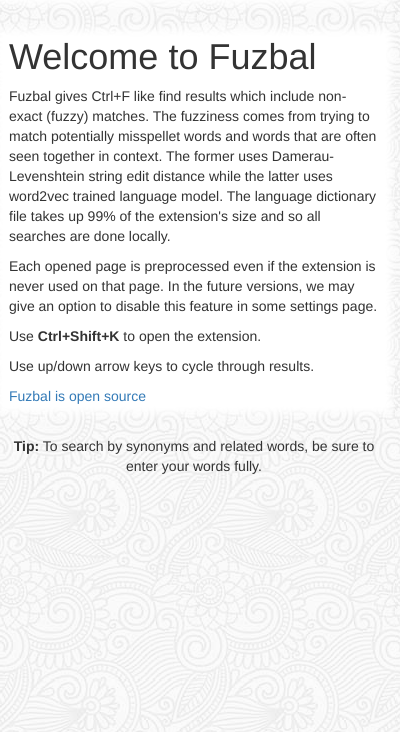
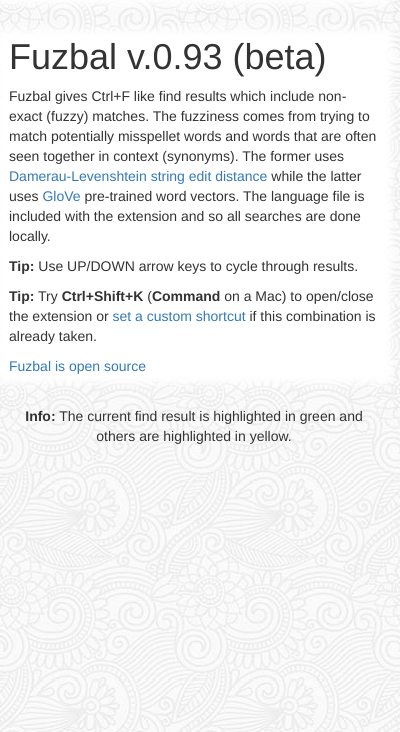
Before and after one commit to ijkilchenko/Fuzbal, a browser extension: page popup.html in a window 400 px wide. Both pictures are taken after a click on the element 11 px from the left and 8 px from the top of the page. Shown: the part 112-844 px from the top of the page. Drawn offline with Linux system fonts and the light colour scheme.

Commit message:
Fixed several issues.

```diff
--- a/popup.html
+++ b/popup.html
@@ -28,19 +28,18 @@
     </div>
 
     <div id="helpTips" style="display:none">
-      <h1>Welcome to Fuzbal
+      <h1>Fuzbal v.0.93 (beta)
       </h1>
       <p>Fuzbal gives Ctrl+F like find results which include non-exact (fuzzy) matches. The fuzziness comes from trying to match potentially
-        misspellet words and words that are often seen together in context. The former uses Damerau-Levenshtein string edit distance while
-        the latter uses word2vec trained language model. The language dictionary file takes up 99% of the extension's size and so all searches are
-        done locally.
+        misspellet words and words that are often seen together in context (synonyms). The former uses <a href="https://en.wikipedia.org/wiki/Damerau%E2%80%93Levenshtein_distance">
+        Damerau-Levenshtein string edit distance</a> while
+        the latter uses <a href="http://nlp.stanford.edu/projects/glove/">GloVe</a> pre-trained word vectors. The language file is included
+        with the extension and so all searches are done locally.
       </p>
-      <p>Each opened page is preprocessed even if the extension is never used on that page. In the future versions, we may give an option to disable
-        this feature in some settings page.
+      <p><b>Tip:</b> Use UP/DOWN arrow keys to cycle through results.
       </p>
-      <p>Use <b>Ctrl+Shift+K</b> to open the extension.
-      </p>
-      <p>Use up/down arrow keys to cycle through results.
+      <p><b>Tip:</b> Try <b>Ctrl+Shift+K</b> (<b>Command</b> on a Mac) to open/close the extension or <a href="http://lifehacker.com/add-custom-keyboard-shortcuts-to-chrome-extensions-for-1595322121">
+        set a custom shortcut</a> if this combination is already taken.
       </p>
       <p><a href="https://github.com/ijkilchenko/Fuzbal">Fuzbal is open source</a>
       </p>
--- a/popup.js
+++ b/popup.js
@@ -109,12 +109,12 @@
 	sendAndReceive();
 })
 
-var tips = ['<b>Tip</b>: Use <b>Ctrl+Shift+K</b> to open/close the extension. ',
+var tips = ['<b>Tip:</b> Try <b>Ctrl+Shift+K</b> (<b>Command</b> on a Mac) to open/close the extension or <a href="http://lifehacker.com/add-custom-keyboard-shortcuts-to-chrome-extensions-for-1595322121">set a custom shortcut</a> if this combination is already taken. ',
 '<b>Info:</b> Synonyms and related words are found locally in a dictionary file. ',
-'<b>Tip:</b>: Press ENTER to go down the match list. ',
+'<b>Tip:</b> Clicking on a find result will scroll your window to where the result appears on the page. ',
+'<b>Tip:</b> Press ENTER to go down the match list. ',
 '<b>Tip:</b> Use UP/DOWN keys to cycle up and down the match list. ',
-'<b>Info:</b> Edit distance between phrases gives roughly the number of letters out of place between the phrases. ',
-'<b>Tip:</b> To search by synonyms and related words, be sure to enter your words fully. '];
+'<b>Info:</b> The current find result is highlighted in green and others are highlighted in yellow. '];
 
 window.onload = function() {
 	document.getElementById("searchText").value = 'loading...';
@@ -140,8 +140,8 @@
 };
 
 $(document).ready(function(){
-   $('body').on('click', 'a', function(){
-     chrome.tabs.create({url: $(this).attr('href')});
-     return false;
-   });
+	$('body').on('click', 'a', function(){
+		chrome.tabs.create({url: $(this).attr('href')});
+		return false;
+	});
 });
```
Also changed, not shown: content_script.js (indentation only), manifest.json.
